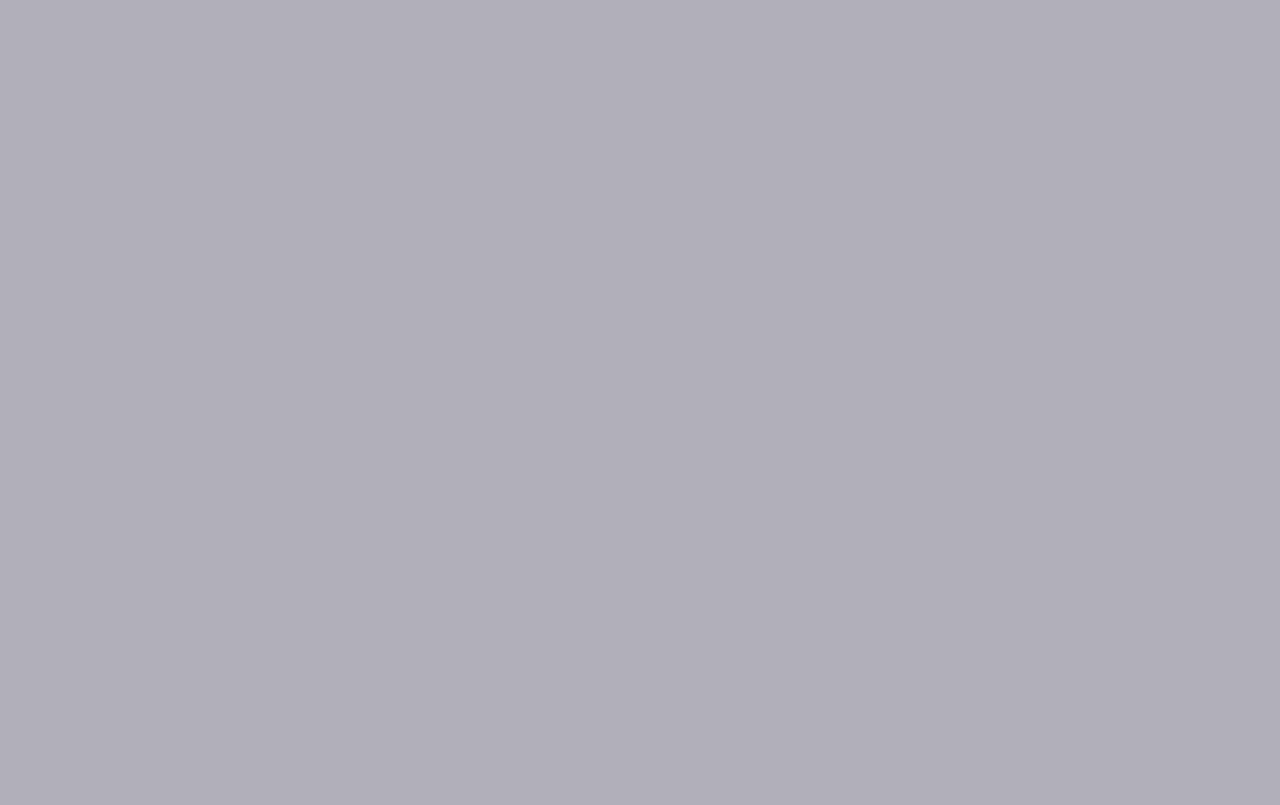
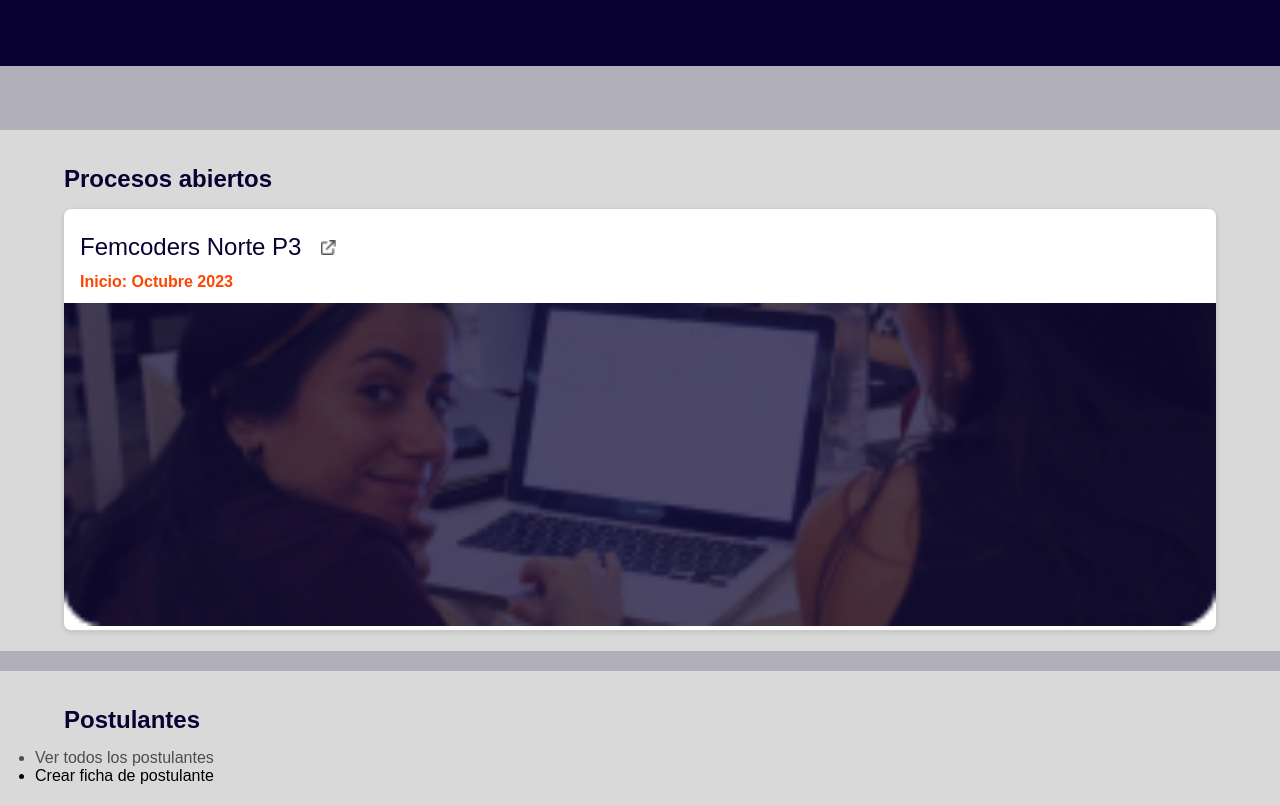
Before and after one commit to RocioAlonsoDev/app-factoria-F5, a React (Vite) app in the folder app-factoria-F5/: page /consultas in a window 1280 px wide. Before the commit this address had no page. Shown: the part 220-1025 px from the top of the page. Before the commit the page ends 800 px from the top, so only its background shows below. Built offline with nearby package versions, Linux system fonts and the light colour scheme.

Commit message:
setting layout

```diff
--- a/app-factoria-F5/src/components/atoms/BootcampCardAtom/BootcampCardAtom.css
+++ b/app-factoria-F5/src/components/atoms/BootcampCardAtom/BootcampCardAtom.css
@@ -1,15 +1,32 @@
 .card {
+    width: 90%;
     border: 1px solid #ccc;
     border-radius: 8px;
-    padding: 16px;
-    margin: 16px;
+    padding: 0px;
+    margin: auto;
     box-shadow: 0 2px 4px rgba(0, 0, 0, 0.1);
     background-color: #fff;
   }
 
-  .card img {
-    max-width: 100%;
-    height: auto;
+  .bootcamp-card-title {
+    padding-top: 16px;
+    padding-left: 16px;
+    display: flex;
+    align-items: center;
+    gap: 20px;
+  }
+
+  .bootcamp-card-date{
+    padding-left: 16px;
+    font-weight: bold;
+  }
+
+  .bootcamp-card-title img{
+    width: 15px;
+    height: 15px;
+  }
+  .bootcamp-banner{
+    width: 100%;
   }
 
   .card-content {
@@ -18,11 +35,12 @@
 
   .card-content h2 {
     font-size: 1.5rem;
+    font-weight: 200;
     margin: 0;
     color: #080132
   }
 
   .card-content p {
-    margin: 8px 0;
+    margin: 12px 0;
     color: orangered;
   }
--- a/app-factoria-F5/src/components/atoms/BootcampCardAtom/BootcampCardAtom.jsx
+++ b/app-factoria-F5/src/components/atoms/BootcampCardAtom/BootcampCardAtom.jsx
@@ -1,17 +1,26 @@
 import './BootcampCardAtom.css';
 import enlaceImagen from '../../../assets/img/external-link1.png';
+import image1 from '../../../assets/img/image1.png'
+import PropTypes from 'prop-types';
 
-const BootcampCardAtom = (props) => {
+const BootcampCardAtom = ({title,date}) => {
   return (
     <div className="card">
       <div className="card-content">
-        <h2>{props.title}</h2>
-         <img src={enlaceImagen} alt="enlace-externo" id="enlace-externo"/>
-        <p>{props.description} Inicio: {props.date} </p>
-        <img src={'img/external-link1.png'} alt={props.title} />
+        <div className='bootcamp-card-title'>
+          <h2>{title}</h2>
+          <img src={enlaceImagen} alt="enlace-externo" id="enlace-externo"/>
+        </div>
+        <p className='bootcamp-card-date'>Inicio: {date} </p>
+        <img src={image1} alt={title} className='bootcamp-banner' />
       </div>
     </div>
   );
 };
 
+BootcampCardAtom.propTypes = {
+  title: PropTypes.string.string,
+  date: PropTypes.string
+};
+
 export default BootcampCardAtom;
--- a/app-factoria-F5/src/components/atoms/NavbarAtom/NavbarAtom.css
+++ b/app-factoria-F5/src/components/atoms/NavbarAtom/NavbarAtom.css
@@ -1,19 +1,18 @@
 .navbar {
     background-color: #080132;
     color: white;
-    height: 50px;
+    height: 75px;
     width: 100%;
     display: flex;
     align-items: center;
     padding-left: 20px;
     box-sizing: border-box;
 }
-
-h1 {
-    color: rgb(255, 255, 255)
-
+.home{
+    font-size: 14pt;
+    font-weight: 100;
 }
-
 .link-decoration{
     text-decoration:none;
+    color: #fff;
 }
--- a/app-factoria-F5/src/components/atoms/NavbarAtom/NavbarAtom.jsx
+++ b/app-factoria-F5/src/components/atoms/NavbarAtom/NavbarAtom.jsx
@@ -4,7 +4,10 @@ import './NavbarAtom.css';
 function NavbarAtom() {
     return (
       <nav className='navbar'>
-        <Link className="link-decoration" to='/'><h1 className='text'>Inicio / <span>Inscripción</span></h1> </Link>
+        <h1 className='text'>
+          <Link className="link-decoration home" to='/'>Inicio </Link> /
+          <Link className="link-decoration" to='/'> Inscripción </Link>
+        </h1>
       </nav>
     );
   }
--- a/app-factoria-F5/src/configuration/Router.jsx
+++ b/app-factoria-F5/src/configuration/Router.jsx
@@ -5,6 +5,7 @@ import RegistrationFormPage from "../views/RegistrationFormPage/RegistrationForm
 import SignInSuccessPage from "../views/SignInSuccessPage/SignInSuccessPage";
 import SearchFilterPage from "../views/SearchFilterPage/SearchFilterPage"
 import UserProfilePage from "../views/UserProfilePage/UserProfilePage";
+import RPqueriesPage from "../views/RPqueriesPage/RPqueriesPage";
 
 //importo paginas
 
@@ -20,11 +21,12 @@ const Router= () => {
         <BrowserRouter>
             <Routes>
                 <Route path='/' element= {<LandingPage/>}></Route>
-                <Route path='/Acces' element= {<Acces/>}></Route>
-                <Route path='/RegistrationFormPage' element={<RegistrationFormPage></RegistrationFormPage>}></Route>
-                <Route path='/SignInSuccessPage' element={<SignInSuccessPage></SignInSuccessPage>}></Route>
-                <Route path='/SearchFilterPage' element={<SearchFilterPage></SearchFilterPage>}></Route>
-                <Route path='/UserProfilePage' element={<UserProfilePage></UserProfilePage>}></Route>
+                <Route path='/acceso' element= {<Acces/>}></Route>
+                <Route path='/registro' element={<RegistrationFormPage></RegistrationFormPage>}></Route>
+                <Route path='/registro-exitoso' element={<SignInSuccessPage></SignInSuccessPage>}></Route>
+                <Route path='/consultas' element={<RPqueriesPage></RPqueriesPage>}></Route>
+                <Route path='/consultas/postulantes' element={<SearchFilterPage></SearchFilterPage>}></Route>
+                <Route path='/usuario' element={<UserProfilePage></UserProfilePage>}></Route>
                 {/* <Route path='/screens' element= {<Screens/>}></Route> */}
             </Routes>
         </BrowserRouter>
--- a/app-factoria-F5/src/views/LandingPage/LandingPage.jsx
+++ b/app-factoria-F5/src/views/LandingPage/LandingPage.jsx
@@ -40,8 +40,8 @@ function LandingPage() {
                 <p className='welcome-menu-subtitle'>Comenzar con su cuenta</p>
 
                 <div className='button-group'>
-                <Link className="link-decoration" to="/RegistrationFormPage"><ButtonAtom label={'Inscripción'} color={'orange'}></ButtonAtom></Link>
-                <Link className="link-decoration" to="/Acces"><ButtonAtom label={'Iniciar sesión'} color={'white'}></ButtonAtom></Link>
+                <Link className="link-decoration" to="/registro"><ButtonAtom label={'Inscripción'} color={'orange'}></ButtonAtom></Link>
+                <Link className="link-decoration" to="/acceso"><ButtonAtom label={'Iniciar sesión'} color={'white'}></ButtonAtom></Link>
                 </div>
 
                 {/* <FooterAtom></FooterAtom> */}
--- /dev/null
+++ b/app-factoria-F5/src/views/RPqueriesPage/RPqueriesPage.css
@@ -0,0 +1,26 @@
+.queries{
+    padding: 20px 0;
+    display: flex;
+    flex-flow: column;
+    background-color: #D9D9D9;
+}
+.rp-queries-title {
+    width: 90%;
+    margin: auto;
+    padding: 15px 0;
+    font-weight: 600;
+    color: #080132;
+}
+.rp-queries-main{
+    display: flex;
+    flex-flow: column;
+    gap: 20px;
+}
+.queries-list{
+    padding-left: 15px;
+    margin-left: 20px;
+}
+.queries-list a{
+    color: #4D4D4D;
+    text-decoration: none;
+}
--- /dev/null
+++ b/app-factoria-F5/src/views/RPqueriesPage/RPqueriesPage.jsx
@@ -0,0 +1,27 @@
+import NavbarAppAtom from "../../components/atoms/NavbarAppAtom/NavbarAppAtom"
+import BootcampCardAtom from "../../components/atoms/BootcampCardAtom/BootcampCardAtom"
+import './RPqueriesPage.css';
+import { Link } from "react-router-dom";
+
+export default function RPqueriesPage () {
+    return(
+        <>
+            <NavbarAppAtom></NavbarAppAtom>
+            <main className="rp-queries-main">
+                <section className="queries">
+                    <h2 className="rp-queries-title">Procesos abiertos</h2>
+                    <BootcampCardAtom title='Femcoders Norte P3' date='Octubre 2023'></BootcampCardAtom>
+                </section>
+                <section className="queries">
+                    <h2 className="rp-queries-title">Postulantes</h2>
+                    <ul className="queries-list">
+                        <Link to='/consultas/postulantes'><li>Ver todos los postulantes</li></Link>
+                        <li>Crear ficha de postulante</li>
+                    </ul>
+                </section>
+            </main>
+
+
+        </>
+    )
+}
```
